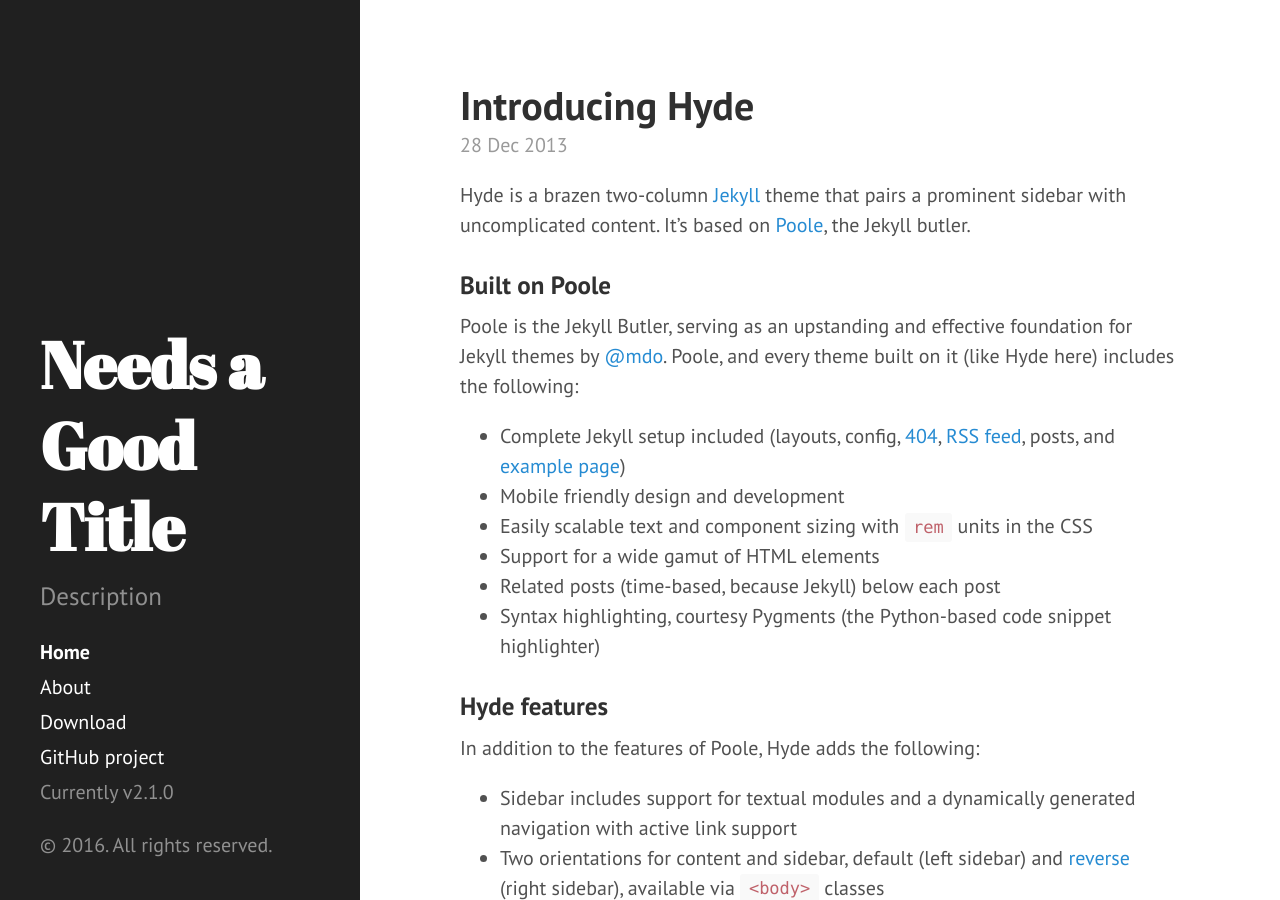
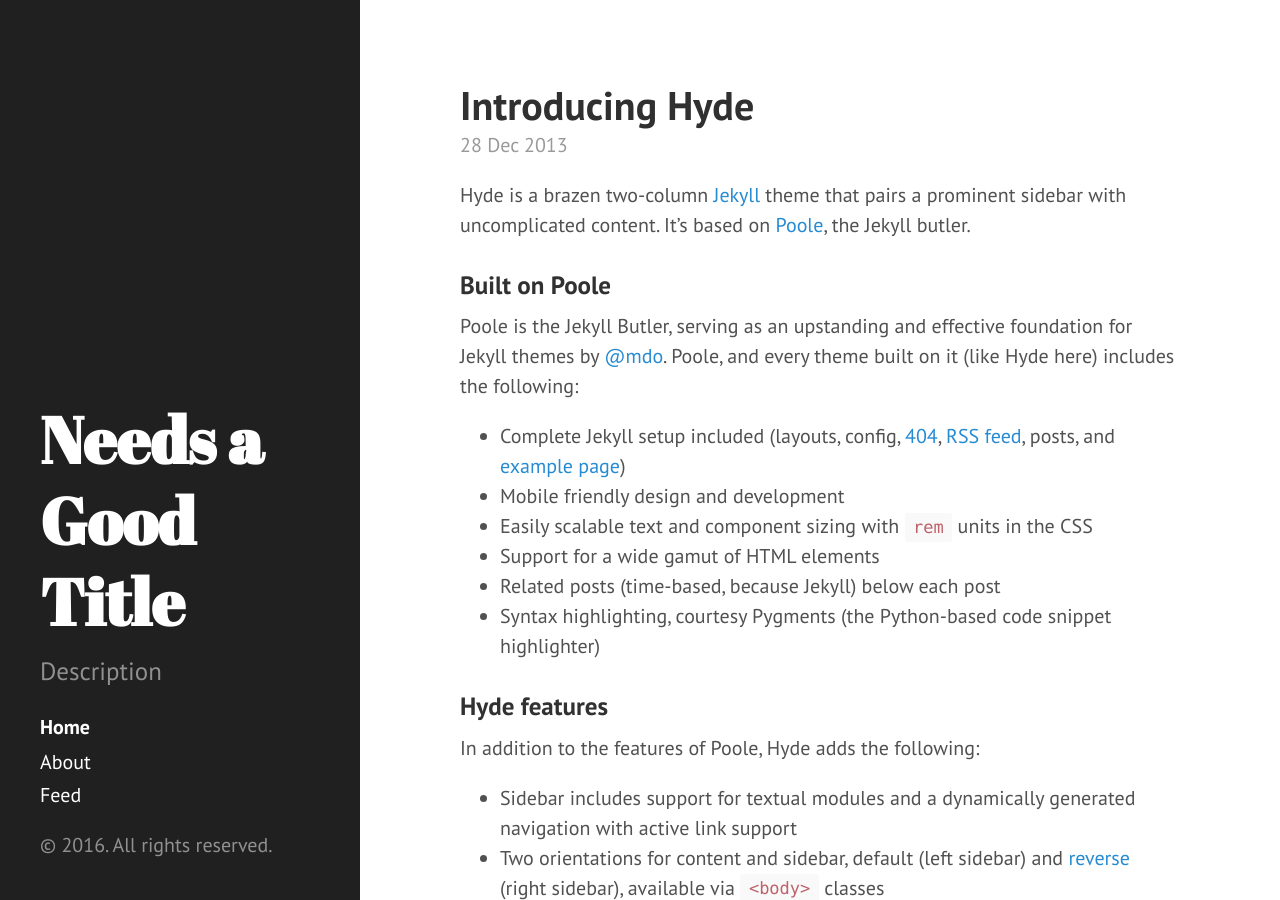
Before and after one commit to egan/egan.github.io, a Jekyll site: the page built from index.html, in a window 1280 px wide and 900 px high. Built offline with Jekyll 4.4.1, drawn with Linux system fonts in a browser that asks for light colours; the list of posts is cut into pages by our own code.

Commit message:
Add nav link to RSS feed.

```diff
--- a/_includes/sidebar.html
+++ b/_includes/sidebar.html
@@ -25,10 +25,7 @@
           {% endif %}
         {% endif %}
       {% endfor %}
-
-      <a class="sidebar-nav-item" href="{{ site.github.repo }}/archive/v{{ site.version }}.zip">Download</a>
-      <a class="sidebar-nav-item" href="{{ site.github.repo }}">GitHub project</a>
-      <span class="sidebar-nav-item">Currently v{{ site.version }}</span>
+	  <a href=/atom.xml>Feed</a>
     </nav>
 
     <p>&copy; {{ site.time | date: '%Y' }}. All rights reserved.</p>
```
